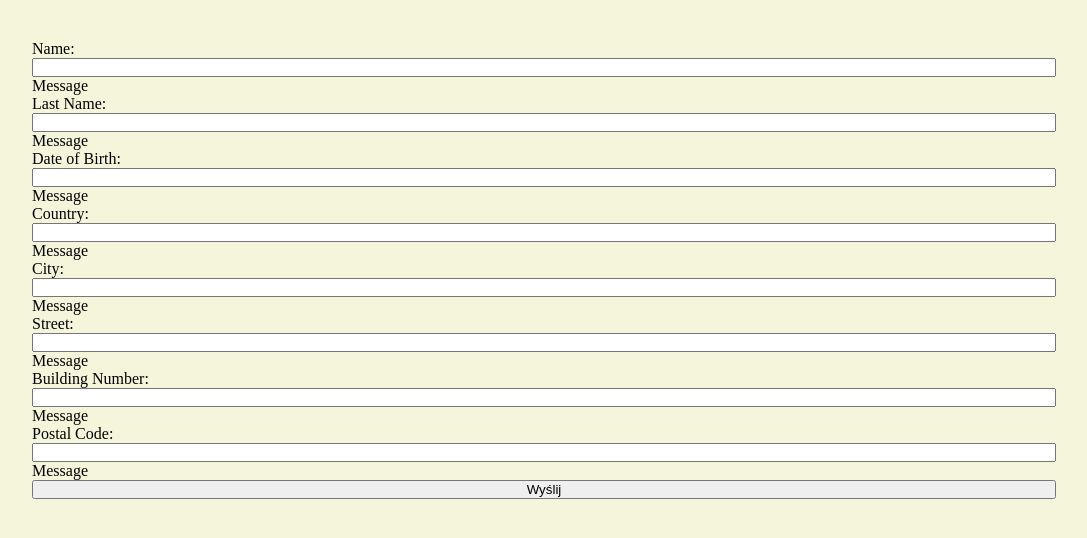
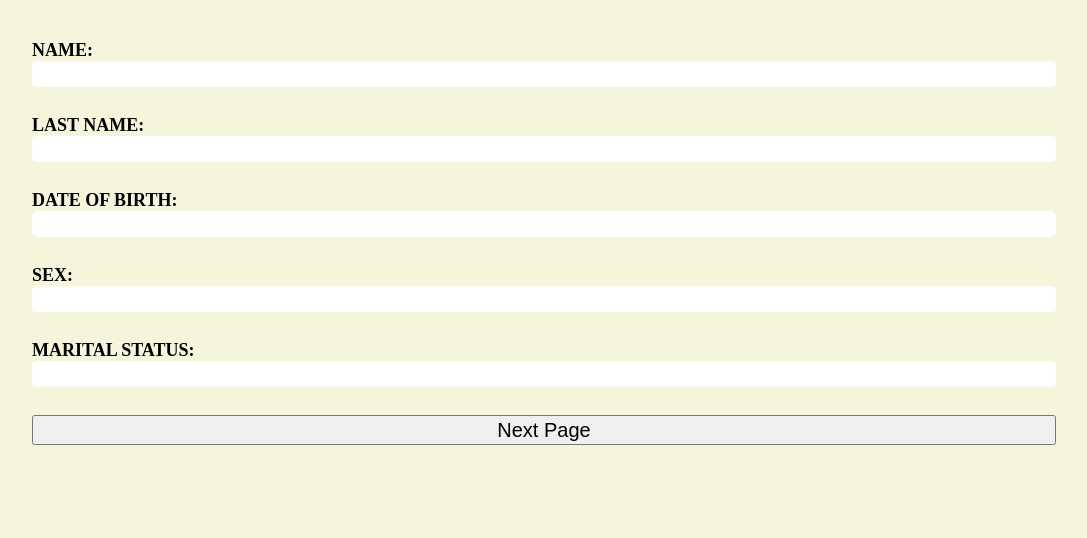
Before and after one commit to bartokrol/FormValidator, a React (Create React App) app: page / in a window 1280 px wide. Shown: the top 538 px of the page, without its empty margins (96-1183 px from the left). Built offline with nearby package versions, Linux system fonts and the light colour scheme.

Commit message:
set basic css styles

```diff
--- a/src/App.js
+++ b/src/App.js
@@ -6,6 +6,8 @@ class App extends Component {
 		name: "",
 		lastName: "",
 		dateOfBirth: "",
+		sex: "",
+		maritalStatus: "",
 		country: "",
 		city: "",
 		street: "",
@@ -16,51 +18,130 @@ class App extends Component {
 		return (
 			<div className="form">
 				<form className="form__firstPage" noValidate>
-					<label htmlFor="name">Name:</label>
-					<input type="text" id="name" value={this.state.name} />
-					<span>Message</span>
-					<label htmlFor="lastname">Last Name: </label>
+					<label
+						htmlFor="name"
+						className="form__firstPage__labelName"
+					>
+						Name:
+					</label>
+					<input type="text" id="name" />
+					<span className="form__firstPage__errorMessage">
+						Error message
+					</span>
+					<label
+						htmlFor="lastname"
+						className="form__firstPage__labelName"
+					>
+						Last Name:{" "}
+					</label>
 					<input
 						type="text"
 						id="lastname"
 						value={this.state.lastName}
 					/>
-					<span>Message</span>
-					<label htmlFor="dateOfBirth">Date of Birth: </label>
+					<span className="form__firstPage__errorMessage">
+						Error message
+					</span>
+					<label
+						htmlFor="dateOfBirth"
+						className="form__firstPage__labelName"
+					>
+						Date of Birth:{" "}
+					</label>
 					<input
 						type="text"
 						id="dateOfBirth"
 						value={this.state.dateOfBirth}
 					/>
-					<span>Message</span>
-					<label htmlFor="country">Country: </label>
+					<span className="form__firstPage__errorMessage">
+						Error message
+					</span>
+					<label htmlFor="sex" className="form__firstPage__labelName">
+						Sex:{" "}
+					</label>
+					<input type="text" id="sex" value={this.state.sex} />
+					<span className="form__firstPage__errorMessage">
+						Error message
+					</span>
+					<label
+						htmlFor="maritalStatus"
+						className="form__firstPage__labelName"
+					>
+						Marital Status:{" "}
+					</label>
+					<input
+						type="text"
+						id="maritalStatus"
+						value={this.state.maritalStatus}
+					/>
+					<span className="form__firstPage__errorMessage">
+						Error message
+					</span>
+					{/* <label
+						htmlFor="country"
+						className="form__firstPage__labelName"
+					>
+						Country:{" "}
+					</label>
 					<input
 						type="text"
 						id="country"
 						value={this.state.country}
 					/>
-					<span>Message</span>
-					<label htmlFor="city">City: </label>
+					<span className="form__firstPage__errorMessage">
+						Error message
+					</span>
+					<label
+						htmlFor="city"
+						className="form__firstPage__labelName"
+					>
+						City:{" "}
+					</label>
 					<input type="text" id="city" value={this.state.city} />
-					<span>Message</span>
-					<label htmlFor="street">Street: </label>
+					<span className="form__firstPage__errorMessage">
+						Error message
+					</span>
+					<label
+						htmlFor="street"
+						className="form__firstPage__labelName"
+					>
+						Street:{" "}
+					</label>
 					<input type="text" id="street" value={this.state.street} />
-					<span>Message</span>
-					<label htmlFor="building_number">Building Number: </label>
+					<span className="form__firstPage__errorMessage">
+						Error message
+					</span>
+					<label
+						htmlFor="building_number"
+						className="form__firstPage__labelName"
+					>
+						Building Number:{" "}
+					</label>
 					<input
 						type="text"
 						id="building_number"
 						value={this.state.buildingNumber}
 					/>
-					<span>Message</span>
-					<label htmlFor="postal_code">Postal Code: </label>
+					<span className="form__firstPage__errorMessage">
+						Error message
+					</span>
+					<label
+						htmlFor="postal_code"
+						className="form__firstPage__labelName"
+					>
+						Postal Code:{" "}
+					</label>
 					<input
 						type="text"
 						id="postal_code"
 						value={this.state.postalCode}
 					/>
-					<span>Message</span>
-					<button type="submit">Wyślij</button>
+					<span className="form__firstPage__errorMessage">
+						Error message
+					</span> */}
+					<button type="submit" class="form__button">
+						Next Page
+					</button>
 				</form>
 			</div>
 		);
--- a/src/styles/App.scss
+++ b/src/styles/App.scss
@@ -6,12 +6,42 @@
 
 	input {
 		display: block;
+		border-radius: 5px;
+		border: none;
+		height: 26px;
+		font-size: 17px;
+		padding: 5px;
+		&:focus {
+			outline: none;
+		}
 	}
+
 	&__firstPage {
 		min-height: 90vh;
 		width: 80vw;
 		margin: auto auto;
 		display: flex;
 		flex-direction: column;
+
+		&__labelName {
+			font-size: 18px;
+			font-weight: bold;
+			text-transform: uppercase;
+		}
+
+		&__errorMessage {
+			margin-bottom: 10px;
+			color: red;
+			visibility: hidden;
+		}
+	}
+
+	&__button {
+		height: 30px;
+		font-size: 20px;
+	}
+
+	.active {
+		visibility: visible;
 	}
 }
```
